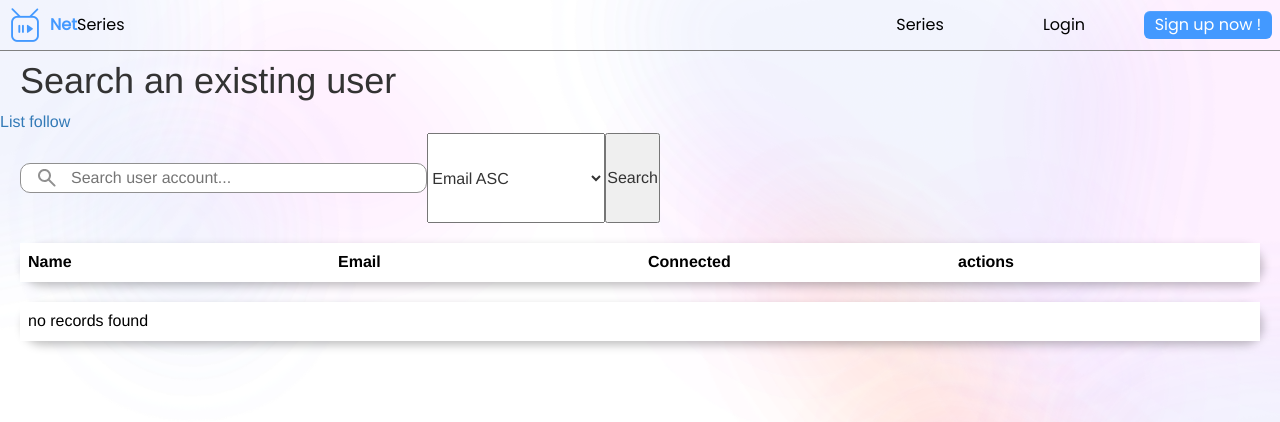
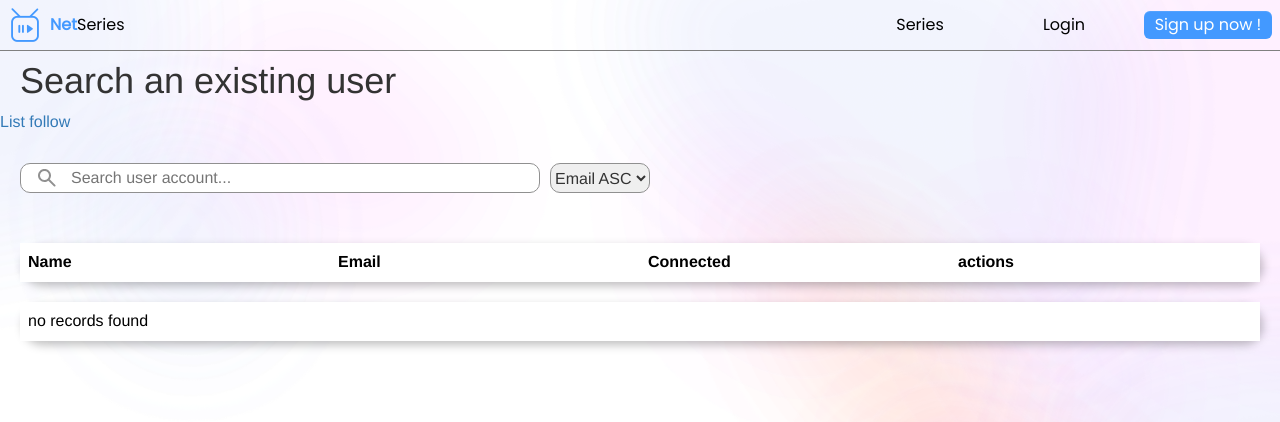
Before and after one commit to pcerello/NetSeries, a Symfony app: template NetSeries/templates/user/index.html.twig in a window 1280 px wide. Shown: the top 422 px of the page. Run offline with Twig, Linux system fonts and the light colour scheme; the template is opened without the code that fills it, so the values that code supplies are empty; some libraries are stand-ins or nearby versions.

Commit message:
Correctifs mineurs

```diff
--- a/NetSeries/public/css/users_list.css
+++ b/NetSeries/public/css/users_list.css
@@ -65,6 +65,14 @@ input[name="search"] {
     border-radius: 10px;
 }
 
+select[name="order"] {
+    margin: 30px 10px;
+    width: 100px;
+    height: 30px;
+    border: 0.5px solid #909090;
+    border-radius: 10px;
+}
+
 h1 {
     margin: 10px 20px;
 }
--- a/NetSeries/templates/series/show.html.twig
+++ b/NetSeries/templates/series/show.html.twig
@@ -174,7 +174,7 @@
                 {% for i in 0..10 %}
                     <tr class="composant">
                         <th>{{i/2}} ⭐ </th>
-                        <td style="--size: calc({{criticByValue[i]}} / {{i}})"> {{criticByValue[i]}} </td>
+                        <td style="--size: calc({{criticByValue[i]}} / {{ i == 0 ? 1 : i }})"> {{criticByValue[i]}} </td>
                     </tr>
                 {% endfor %}
             </tbody>
--- a/NetSeries/templates/user/index.html.twig
+++ b/NetSeries/templates/user/index.html.twig
@@ -16,9 +16,7 @@ block body %}
             <option value="DateCreateASC">Date create recent</option>
             <option value="DateCreateDESC">Date create older</option>
         </select>
-        {# Bouton pour lancer la recherche #}
-        <input type="submit" value="Search">
-    </form>
+</form>
 
 <table class="table">
   <thead>
```
Also changed, not shown: NetSeries/public/css/episode.css (+5 -8 lines).
